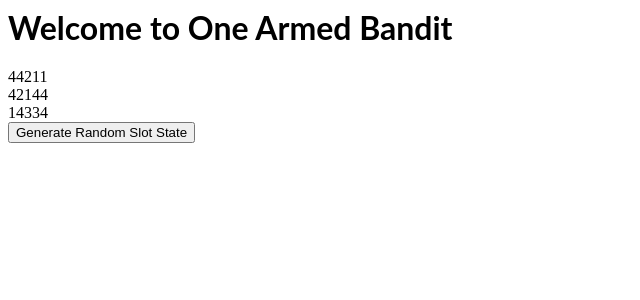
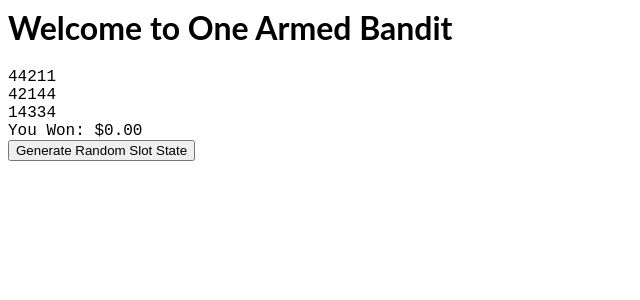
Before and after one commit to ruhaim/one-armed-bandit-ruhaim, a React (Create React App) app: page / in a window 1280 px wide. Shown: the top 300 px of the page, without its empty margins (0-640 px from the left). Built offline with nearby package versions, Linux system fonts and the light colour scheme.

Commit message:
2 files modified

```diff
--- a/components/SlotResult.tsx
+++ b/components/SlotResult.tsx
@@ -8,21 +8,20 @@ interface SlotResultProps {
 export default function SlotResult({
   state: { slotState, winState },
 }: SlotResultProps) {
+  const currencyFormatter = React.useRef(
+    new Intl.NumberFormat('en-US', { style: 'currency', currency: 'USD' })
+  );
   return (
-    <div className="slotResult" data-is-win={winState.isWin}>
+    <div className="slot-result" data-is-win={winState.isWin}>
       {slotState.map((row, rowIdx) => {
         const { isWin: isRowWin, sequenceLength } =
           winState.rowWinState[rowIdx];
         return (
-          <div className={`slotRow`} data-is-win={isRowWin}>
+          <div className={'slot-result--row'} data-is-win={isRowWin}>
             {row.map((col, colIdx) => {
               const isColWin = isRowWin && colIdx < sequenceLength;
               return (
-                <span
-                  className={`slotCol`}
-                  data-is-win={isColWin}
-                  style={{ color: isColWin ? 'red' : 'inherit' }}
-                >
+                <span className={'slot-result--col'} data-is-win={isColWin}>
                   {col}
                 </span>
               );
@@ -30,6 +29,8 @@ export default function SlotResult({
           </div>
         );
       })}
+
+      <div>You Won: {currencyFormatter.current.format(winState.winAmount)}</div>
     </div>
   );
 }
--- a/style.css
+++ b/style.css
@@ -1,3 +1,14 @@
-h1, p {
+h1,
+p {
   font-family: Lato;
 }
+
+.slot-result {
+  font-family: 'Courier New', Courier, monospace;
+}
+.slot-result[data-is-win='true'] {
+  font-weight: bold;
+}
+.slot-result--col[data-is-win='true'] {
+  color: red;
+}
```
